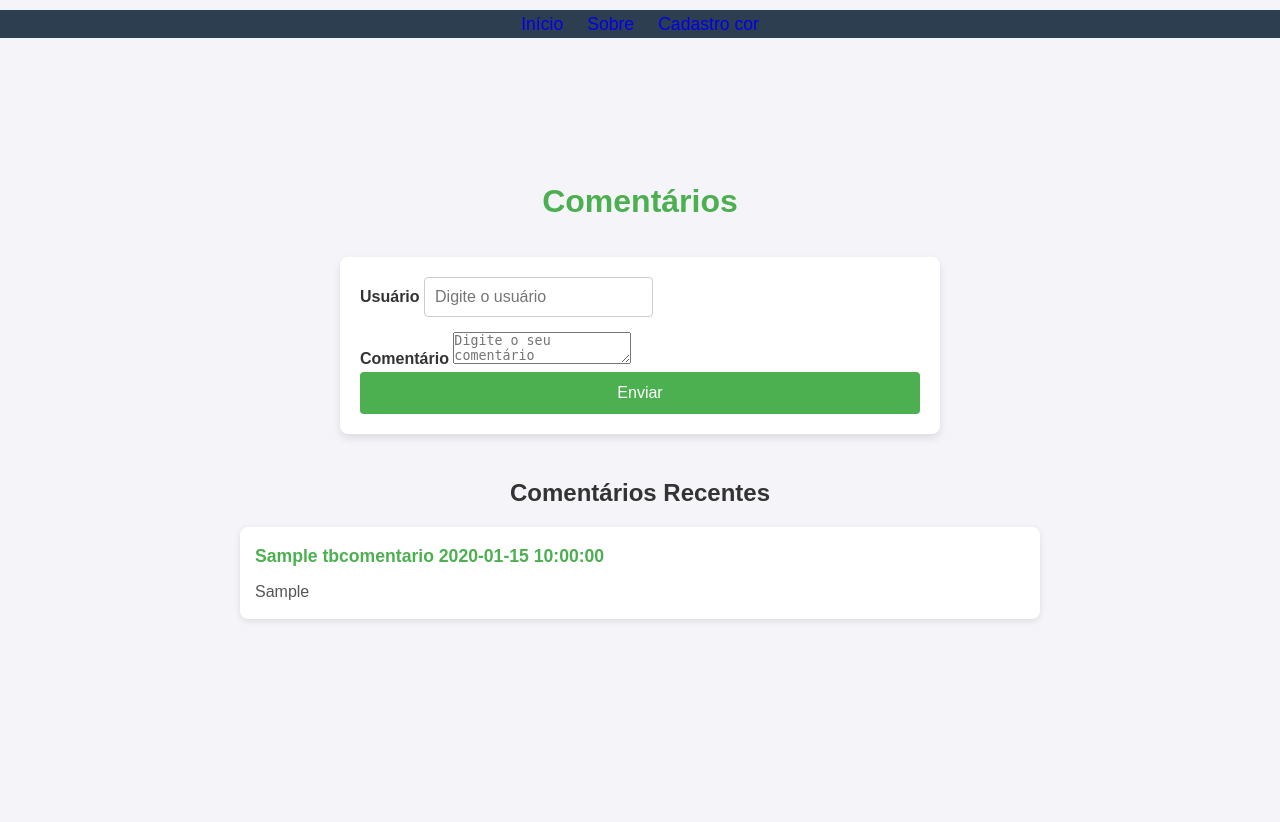
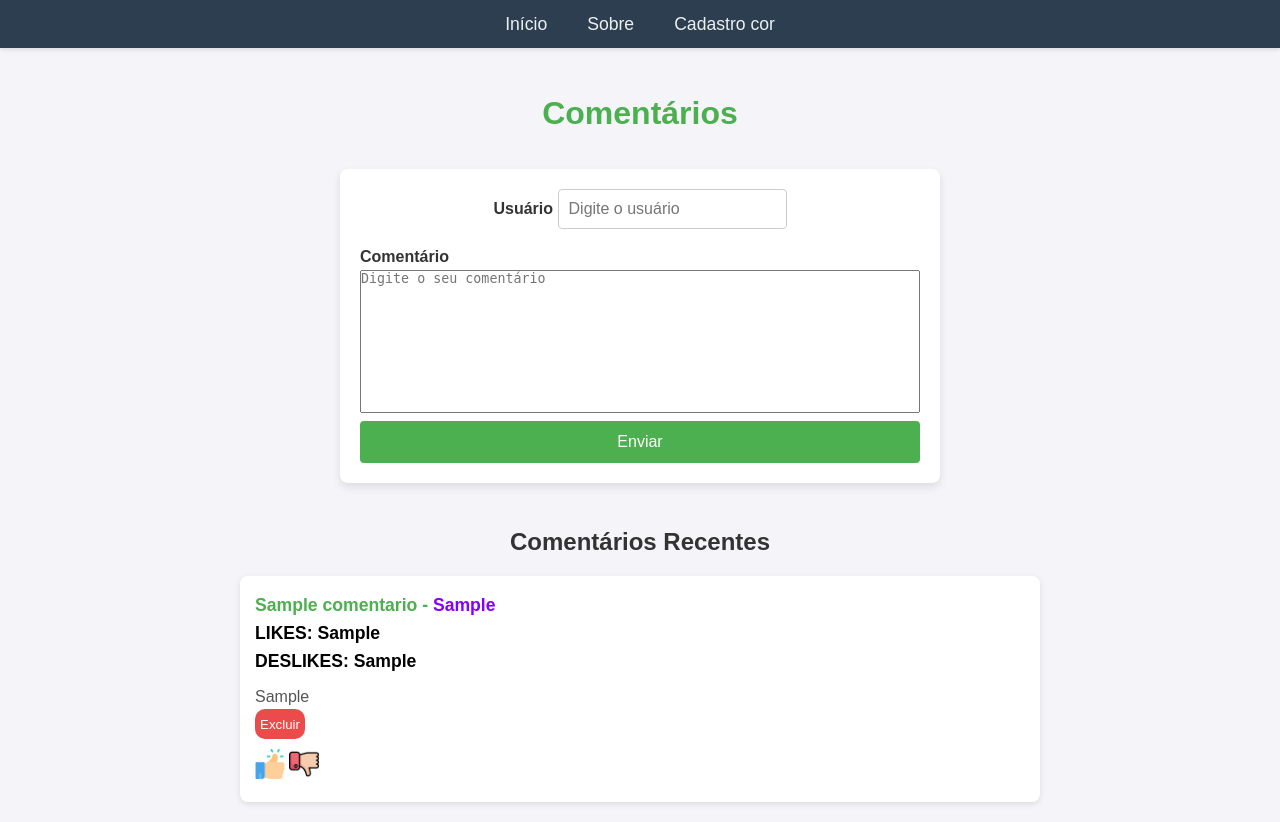
Before and after one commit to DevGabrielPortfolio/render_template_atualizado, a Flask app: page /comentarios in a window 1280 px wide. Before the commit the page ends 621 px from the top, so only its background shows below. Run offline with Flask 3, Linux system fonts and the light colour scheme; tables that the repository leaves empty or names only in its code hold one stand-in row (values such as "Sample post").

Commit message:
ADD: metodo de deletar comentário e começando a inserir as curtidas e deslikes

```diff
--- a/app.py
+++ b/app.py
@@ -105,6 +105,11 @@ def excluirCor(cor):
         coresCadastro.remove(cor)
     return redirect(url_for('cadastroCor'))
 
+@app.route('/deleteComentario/mensagem/<codigo>')
+def delete_mensagem(codigo):
+    Mensagem.delete_message(codigo)
+    return redirect('/comentarios')
+
 # Executa o app
 if __name__ == '__main__':
     app.run(debug=True)
--- a/data/conexao.py
+++ b/data/conexao.py
@@ -2,6 +2,18 @@ import mysql.connector
 
 class Conexao:
 
+    def criar_conexao():
+        # Criando a conexão com o banco de dados
+        conexao = mysql.connector.connect(host = "10.110.134.2",
+                                        port = 3306,
+                                        user = "3ds",
+                                        password = "banana",
+                                        database = "db_feedback")
+
+        return conexao
+
+
+class ConexaoLocal:
     def criar_conexao():
         # Criando a conexão com o banco de dados
         conexao = mysql.connector.connect(host = "localhost",
--- a/model/control_mensage.py
+++ b/model/control_mensage.py
@@ -1,11 +1,12 @@
 import datetime
 from data.conexao import Conexao
+from mysql.connector import Error
 
 class Mensagem:
 
     def  cadastrar_mensagem(usuario, comentario):
 
-        data_hora = datetime.datetime.today()
+        data_hora_comentario = datetime.datetime.today()
 
 
         # Criando a conexão com o banco de dados
@@ -15,12 +16,12 @@ class Mensagem:
         cursor = conexao.cursor()
 
         # Criando o sql que será executado
-        sql = """INSERT INTO tbComentario
-                    (nome, data_comentario, comentario)
+        sql = """INSERT INTO tb_comentarios
+                    (nome, data_hora, comentario)
                 VALUES
                     (%s, %s, %s)"""
 
-        valores = (usuario, data_hora, comentario)
+        valores = (usuario, data_hora_comentario, comentario)
 
         # Executando o comnado sql
         cursor.execute(sql,valores)
@@ -41,7 +42,7 @@ class Mensagem:
         cursor = conexao.cursor(dictionary = True)
 
         # Criando o sql que será executado
-        sql = "SELECT nome AS usuario, comentario, data_comentario FROM tbComentario;"
+        sql = "SELECT cod_comentario, curtidas, nome AS usuario, comentario, data_hora FROM tb_comentarios;"
 
         #Executando o comando sql
         cursor.execute(sql)
@@ -53,3 +54,25 @@ class Mensagem:
         conexao.close()
 
         return resultado
+
+    def delete_message(id):
+        # Criando a conexão com o banco de dados
+        conexao = Conexao.criar_conexao()
+
+        # O cursor será responsável por manipular
+        cursor = conexao.cursor()
+
+        # Criando o sql que será executado
+        sql = """DELETE FROM tb_comentarios WHERE cod_comentario = %s;"""
+
+        valores = (id,)
+
+        # Executando o comnado sql
+        cursor.execute(sql,valores)
+
+        # Confirmo a alteração (commit serve para fixar a alteração)
+        conexao.commit()
+
+        # Fecho a conexao com o banco
+        cursor.close()
+        conexao.close()
--- a/model/control_user.py
+++ b/model/control_user.py
@@ -1,10 +1,10 @@
 import datetime
-from data.conexao import Conexao
+from data.conexao import Conexao, ConexaoLocal
 
 class Usuario:
     def cadastrar_usuario(user, password):
 
-        conn = Conexao.criar_conexao()
+        conn = ConexaoLocal.criar_conexao()
 
         cursor = conn.cursor()
 
@@ -22,7 +22,7 @@ class Usuario:
 
     def validar_login(user, password):
 
-        conn = Conexao.criar_conexao()
+        conn = ConexaoLocal.criar_conexao()
 
         cursor = conn.cursor()
 
--- a/static/css/comentarios.css
+++ b/static/css/comentarios.css
@@ -106,6 +106,10 @@ h2 {
     text-align: center;
 }
 
+.user{
+    text-align: center;
+}
+
 /* Estilos para garantir boa leitura em dispositivos móveis */
 @media (max-width: 600px) {
     .container-form {
@@ -127,9 +131,11 @@ h2 {
 }
 
 
+/* Estilo do cabeçalho */
 header {
+    background-color: #2C3E50;
     padding: 10px 0;
-    margin-bottom: 10%;
+    box-shadow: 0 2px 4px rgba(0, 0, 0, 0.1);
 }
 
 nav ul {
@@ -137,25 +143,53 @@ nav ul {
     display: flex;
     justify-content: center;
     gap: 20px;
-    background-color: #2c3e50;
 }
 
 nav ul li a {
     text-decoration: none;
+    color: #ECF0F1;
+    font-weight: 500;
     font-size: 1.1rem;
-    padding: 2px;
+    padding: 10px;
     transition: color 0.3s ease, transform 0.3s ease;
 }
 
 nav ul li a:hover {
-    color: #1ABC9C;
-    /* Cor de destaque quando passar o mouse */
-    text-decoration: none;
+    color: #1ABC9C; /* Cor de destaque quando passar o mouse */
+    transform: scale(1.05);
 }
 
-/* Remover o outline e box-shadow ao focar ou passar o mouse */
-nav ul li a:focus,
-nav ul li a:hover {
-    outline: none; /* Remove a borda de foco */
-    box-shadow: none; /* Remove a sombra */
+.botao_excluir{
+    background-color: rgb(236, 75, 75);
+    color: white;
+    width: 50px;
+    height: 30px;
+    border: none;
+    border-radius: 10px;
+    transition: 0.1s;
 }
+
+.botao_excluir:hover{
+    transform: scale(1.05);
+    background-color: rgb(189, 54, 54);
+}
+
+.like{
+    width: 30px;
+    height: 30px;
+    transition: 0.2s;
+}
+
+.like:hover{
+    transform: scale(1.05);
+}
+
+.deslike{
+    width: 30px;
+    height: 30px;
+    transition: 0.2s;
+}
+
+.deslike:hover{
+    transform: scale(1.05);
+}
--- a/templates/comentarios.html
+++ b/templates/comentarios.html
@@ -23,13 +23,13 @@
             <h1>Comentários</h1>
             <div class="container-form">
                 <form action="/post/cadastrarmensagem" method="POST" class="formatacao-form">
-                    <div class="input-group">
+                    <div class="input-group user">
                         <label for="usuario">Usuário</label>
                         <input type="text" id="usuario" name="usuario" placeholder="Digite o usuário" required>
                     </div>
                     <div class="input-group">
                         <label for="comentario">Comentário</label>
-                        <textarea id="comentario" name="comentario" placeholder="Digite o seu comentário" required></textarea>
+                        <textarea id="comentario" name="comentario" placeholder="Digite o seu comentário" required style="width: 560px; height: 143px; resize: none;"></textarea>
                     </div>
                     <button type="submit">Enviar</button>
                 </form>
@@ -39,9 +39,19 @@
                 <h2>Comentários Recentes</h2>
                 {% for mensagem in mensagens %}
                 <div class="mensagem">
-                    <strong>{{mensagem.usuario}} <span class="data">{{mensagem.data_comentario}}</span></strong>
+                    <strong>{{mensagem.usuario}} - <span class="data" style="color: rgb(132, 0, 255);">{{mensagem.data_hora}}</span></strong>
+                    <br>
+                    <strong style="color: black;">LIKES: <span>{{mensagem.curtidas}}</span></strong>
+                    <br>
+                    <strong style="color: black;">DESLIKES: <span>{{mensagem.curtidas}}</span></strong>
                     <p>{{mensagem.comentario}}</p>
+                    <a href="/deleteComentario/mensagem/{{mensagem.cod_comentario}}"><button type="button" class="botao_excluir">Excluir</button></a>
+                    <div class="like-deslike" style="margin-top: 10px;">
+                        <a href="/like/mesagem/{{mensagem.cod_comentario}}"><img src="../static/img/like.png" alt="Like" class="like"></a>
+                        <a href="/deslike/mensagem/{{mensagem.cod_comentario}}"><img src="../static/img/dislike.png" alt="deslike" class="deslike"></a>
+                    </div>
                 </div>
+
                 {% endfor %}
             </div>
         </div>
--- a/templates/home.html
+++ b/templates/home.html
@@ -23,7 +23,7 @@
     <main class="curiosidades">
         <h1>Curiosidades sobre Basquete</h1>
         <p>{{texto_curiosidade}}</p>
-        <img src="../static/images/{{imagem}}" alt="Imagem" style="width: 200px; margin: 10px;">
+        <img src="../static/img/{{imagem}}" alt="Imagem" style="width: 200px; margin: 10px;">
     </main>
 
     <footer>
```
Also changed, not shown: static/img/dislike.png (added), static/img/imagem3.jpg (added), static/img/like.png (added), 2 other files.
